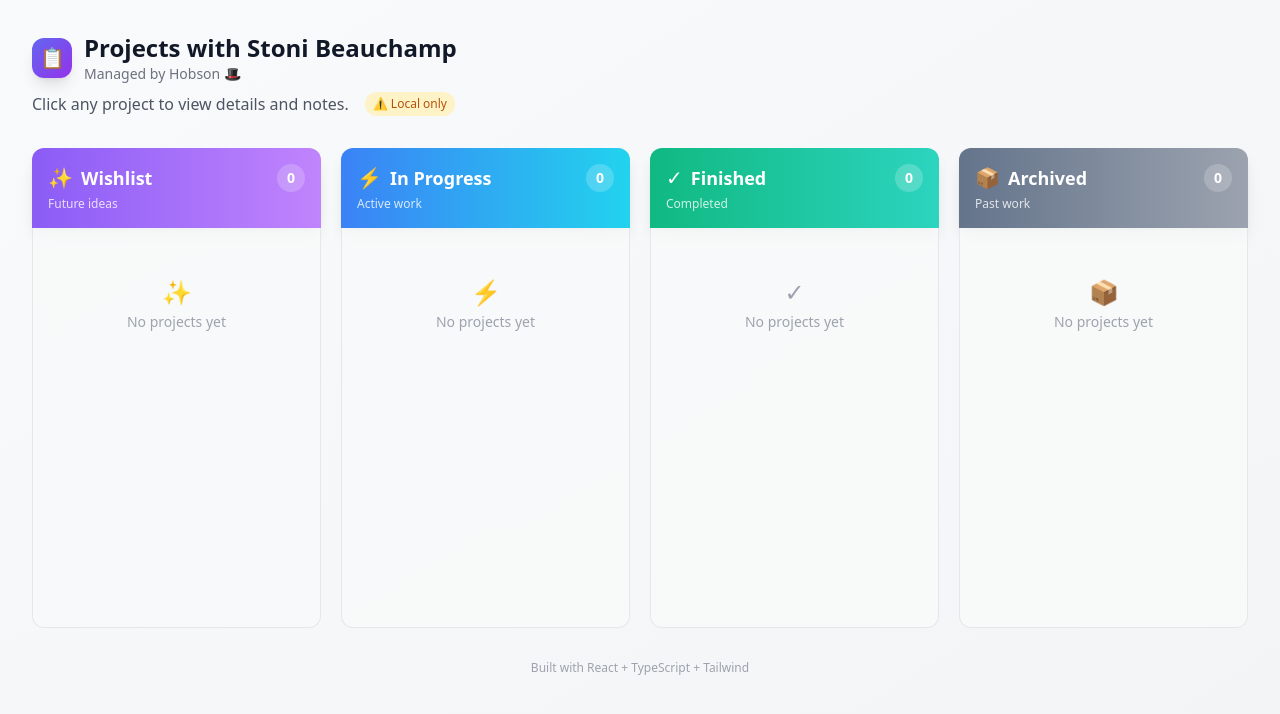
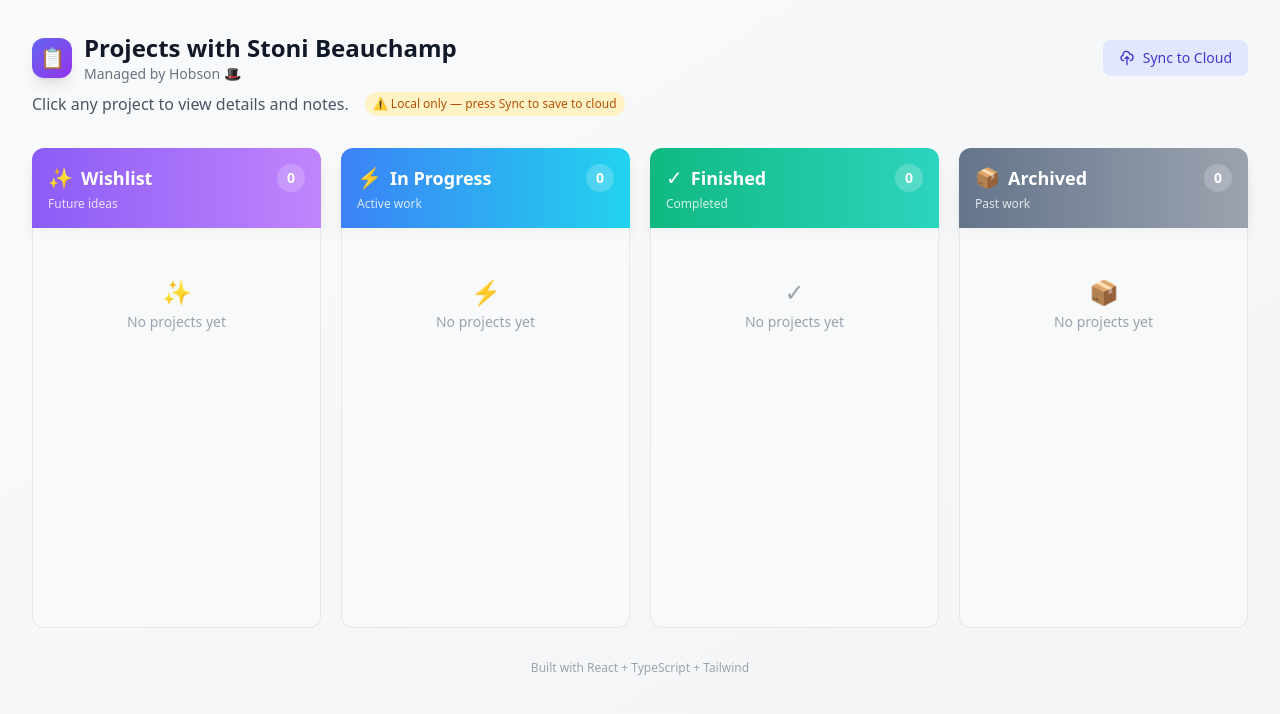
Before and after one commit to hobsonbot316/kanban-stoni, a React (Vite) app: page / in a window 1280 px wide. Shown: the top 714 px of the page. Built offline with nearby package versions, Linux system fonts and the light colour scheme.

Commit message:
Add manual sync button and delete button for Wishlist projects

```diff
--- a/src/App.tsx
+++ b/src/App.tsx
@@ -9,7 +9,8 @@ const FIREBASE_COOLDOWN = 30000 // 30 seconds between Firebase attempts
 function App() {
   const [projects, setProjects] = useState<Project[]>([])
   const [isLoading, setIsLoading] = useState(true)
-  const [syncStatus, setSyncStatus] = useState<'local' | 'cloud' | 'error'>('local')
+  const [syncStatus, setSyncStatus] = useState<'local' | 'cloud' | 'error' | 'syncing'>('local')
+  const [lastSync, setLastSync] = useState<string | null>(null)
   const [selectedProject, setSelectedProject] = useState<Project | null>(null)
   const [isModalOpen, setIsModalOpen] = useState(false)
 
@@ -63,6 +64,7 @@ function App() {
             if (firestoreProjects.length > 0) {
               setProjects(firestoreProjects)
               setSyncStatus('cloud')
+              setLastSync(new Date().toLocaleTimeString())
             }
           },
           (error) => {
@@ -100,6 +102,37 @@ function App() {
     }
   }, [projects, isLoading, syncStatus])
 
+  // Manual sync to Firebase
+  const handleManualSync = useCallback(async () => {
+    setSyncStatus('syncing')
+
+    try {
+      const { saveProjects, initializeDocument, isInitialized } = await import('./firebase-service')
+
+      if (!isInitialized) {
+        throw new Error('Firebase not initialized')
+      }
+
+      const initSuccess = await initializeDocument()
+      if (!initSuccess) {
+        throw new Error('Failed to initialize Firebase document')
+      }
+
+      const saveSuccess = await saveProjects(projects)
+      if (saveSuccess) {
+        setSyncStatus('cloud')
+        setLastSync(new Date().toLocaleTimeString())
+        alert('✓ Synced to cloud! Check your other devices.')
+      } else {
+        throw new Error('Failed to save to Firebase')
+      }
+    } catch (error) {
+      console.error('Sync failed:', error)
+      setSyncStatus('error')
+      alert('⚠️ Sync failed. Firebase may be temporarily unavailable.')
+    }
+  }, [projects])
+
   // Control functions
   const addProject = useCallback((project: Omit<Project, 'id' | 'createdAt' | 'updatedAt'>) => {
     const now = new Date().toISOString()
@@ -124,6 +157,14 @@ function App() {
       prev && prev.id === projectId ? { ...prev, stage: newStage } : prev
     )
   }, [])
+
+  const deleteProject = useCallback((projectId: string) => {
+    setProjects((prev) => prev.filter((p) => p.id !== projectId))
+    if (selectedProject?.id === projectId) {
+      setSelectedProject(null)
+      setIsModalOpen(false)
+    }
+  }, [selectedProject])
 
   const updateProjectNotes = useCallback((projectId: string, notes: string) => {
     setProjects((prev) =>
@@ -151,9 +192,10 @@ function App() {
     (window as any).kanban = {
       addProject,
       moveProject,
+      deleteProject,
       getAllProjects: () => projects,
     }
-  }, [addProject, moveProject, projects])
+  }, [addProject, moveProject, deleteProject, projects])
 
   if (isLoading) {
     return (
@@ -174,18 +216,54 @@ function App() {
             <div className="w-10 h-10 bg-gradient-to-br from-indigo-500 to-purple-600 rounded-xl flex items-center justify-center text-white text-xl shadow-lg">
               📋
             </div>
-            <div>
+            <div className="flex-1">
               <h1 className="text-2xl font-bold text-gray-900">Projects with Stoni Beauchamp</h1>
               <p className="text-sm text-gray-500">Managed by Hobson 🎩</p>
             </div>
+            {/* Sync Button */}
+            <button
+              onClick={handleManualSync}
+              disabled={syncStatus === 'syncing'}
+              className={`px-4 py-2 rounded-lg text-sm font-medium flex items-center gap-2 transition-colors ${
+                syncStatus === 'syncing'
+                  ? 'bg-gray-100 text-gray-400 cursor-not-allowed'
+                  : syncStatus === 'cloud'
+                  ? 'bg-emerald-100 text-emerald-700 hover:bg-emerald-200'
+                  : 'bg-indigo-100 text-indigo-700 hover:bg-indigo-200'
+              }`}
+            >
+              {syncStatus === 'syncing' ? (
+                <>
+                  <svg className="animate-spin w-4 h-4" fill="none" viewBox="0 0 24 24">
+                    <circle className="opacity-25" cx="12" cy="12" r="10" stroke="currentColor" strokeWidth="4"></circle>
+                    <path className="opacity-75" fill="currentColor" d="M4 12a8 8 0 018-8V0C5.373 0 0 5.373 0 12h4zm2 5.291A7.962 7.962 0 014 12H0c0 3.042 1.135 5.824 3 7.938l3-2.647z"></path>
+                  </svg>
+                  Syncing...
+                </>
+              ) : syncStatus === 'cloud' ? (
+                <>
+                  <svg className="w-4 h-4" fill="none" stroke="currentColor" viewBox="0 0 24 24">
+                    <path strokeLinecap="round" strokeLinejoin="round" strokeWidth={2} d="M5 13l4 4L19 7" />
+                  </svg>
+                  {lastSync ? `Synced at ${lastSync}` : 'Cloud Synced'}
+                </>
+              ) : (
+                <>
+                  <svg className="w-4 h-4" fill="none" stroke="currentColor" viewBox="0 0 24 24">
+                    <path strokeLinecap="round" strokeLinejoin="round" strokeWidth={2} d="M7 16a4 4 0 01-.88-7.903A5 5 0 1115.9 6L16 6a5 5 0 011 9.9M15 13l-3-3m0 0l-3 3m3-3v12" />
+                  </svg>
+                  Sync to Cloud
+                </>
+              )}
+            </button>
           </div>
           <div className="flex items-center gap-4 flex-wrap">
             <p className="text-gray-600">Click any project to view details and notes.</p>
             {syncStatus === 'local' && (
-              <span className="text-xs px-2 py-1 bg-amber-100 text-amber-700 rounded-full">⚠️ Local only</span>
+              <span className="text-xs px-2 py-1 bg-amber-100 text-amber-700 rounded-full">⚠️ Local only — press Sync to save to cloud</span>
             )}
-            {syncStatus === 'cloud' && (
-              <span className="text-xs px-2 py-1 bg-emerald-100 text-emerald-700 rounded-full">✓ Cloud synced</span>
+            {syncStatus === 'error' && (
+              <span className="text-xs px-2 py-1 bg-rose-100 text-rose-700 rounded-full">⚠️ Sync error — try again later</span>
             )}
           </div>
         </header>
@@ -194,6 +272,7 @@ function App() {
           projects={projects}
           onMoveProject={moveProject}
           onSelectProject={handleSelectProject}
+          onDeleteProject={deleteProject}
         />
 
         <footer className="mt-8 text-center">
--- a/src/components/Board.tsx
+++ b/src/components/Board.tsx
@@ -31,9 +31,10 @@ interface BoardProps {
   projects: Project[]
   onMoveProject: (projectId: string, newStage: Stage) => void
   onSelectProject: (project: Project) => void
+  onDeleteProject: (projectId: string) => void
 }
 
-export default function Board({ projects, onMoveProject, onSelectProject }: BoardProps) {
+export default function Board({ projects, onMoveProject, onSelectProject, onDeleteProject }: BoardProps) {
   return (
     <div className="grid grid-cols-1 md:grid-cols-2 lg:grid-cols-4 gap-5">
       {stages.map((stage) => (
@@ -44,6 +45,7 @@ export default function Board({ projects, onMoveProject, onSelectProject }: Boar
           config={stageConfig[stage]}
           onMoveProject={onMoveProject}
           onSelectProject={onSelectProject}
+          onDeleteProject={onDeleteProject}
         />
       ))}
     </div>
--- a/src/components/Card.tsx
+++ b/src/components/Card.tsx
@@ -5,6 +5,7 @@ interface CardProps {
   project: Project
   onClick: () => void
   onMove: (projectId: string, newStage: Stage) => void
+  onDelete: (projectId: string) => void
 }
 
 const priorityConfig = {
@@ -13,8 +14,15 @@ const priorityConfig = {
   Low: { color: 'bg-emerald-500', light: 'bg-emerald-50 text-emerald-700', label: 'Low' },
 }
 
-export default function Card({ project, onClick, onMove }: CardProps) {
+export default function Card({ project, onClick, onMove, onDelete }: CardProps) {
   const priority = project.priority ? priorityConfig[project.priority] : null
+
+  const handleDelete = (e: React.MouseEvent) => {
+    e.stopPropagation()
+    if (confirm(`Delete "${project.title}"?`)) {
+      onDelete(project.id)
+    }
+  }
 
   return (
     <div
@@ -96,7 +104,7 @@ export default function Card({ project, onClick, onMove }: CardProps) {
         </span>
       </div>
 
-      {/* Quick Action Buttons - Only for Finished projects */}
+      {/* Quick Action Buttons */}
       {project.stage === 'Finished' && (
         <div className="mt-3 pt-3 border-t border-gray-100 flex gap-2">
           <button
@@ -125,6 +133,21 @@ export default function Card({ project, onClick, onMove }: CardProps) {
           </button>
         </div>
       )}
+
+      {/* Delete button for Wishlist projects */}
+      {project.stage === 'Wishlist' && (
+        <div className="mt-3 pt-3 border-t border-gray-100">
+          <button
+            onClick={handleDelete}
+            className="w-full px-3 py-1.5 text-xs font-medium text-rose-700 bg-rose-50 border border-rose-200 rounded-lg hover:bg-rose-100 transition-colors flex items-center justify-center gap-1"
+          >
+            <svg className="w-3.5 h-3.5" fill="none" stroke="currentColor" viewBox="0 0 24 24">
+              <path strokeLinecap="round" strokeLinejoin="round" strokeWidth={2} d="M19 7l-.867 12.142A2 2 0 0116.138 21H7.862a2 2 0 01-1.995-1.858L5 7m5 4v6m4-6v6m1-10V4a1 1 0 00-1-1h-4a1 1 0 00-1 1v3M4 7h16" />
+            </svg>
+            Delete Idea
+          </button>
+        </div>
+      )}
     </div>
   )
 }
--- a/src/components/Column.tsx
+++ b/src/components/Column.tsx
@@ -8,9 +8,10 @@ interface ColumnProps {
   config: { color: string; icon: string; description: string }
   onMoveProject: (projectId: string, newStage: Stage) => void
   onSelectProject: (project: Project) => void
+  onDeleteProject: (projectId: string) => void
 }
 
-export default function Column({ stage, projects, config, onMoveProject, onSelectProject }: ColumnProps) {
+export default function Column({ stage, projects, config, onMoveProject, onSelectProject, onDeleteProject }: ColumnProps) {
   return (
     <div className="flex flex-col">
       {/* Column Header */}
@@ -41,6 +42,7 @@ export default function Column({ stage, projects, config, onMoveProject, onSelec
               project={project}
               onClick={() => onSelectProject(project)}
               onMove={onMoveProject}
+              onDelete={onDeleteProject}
             />
           ))
         )}
```
Also changed, not shown: 1 other file (tests, documents, lock files or other folders).
